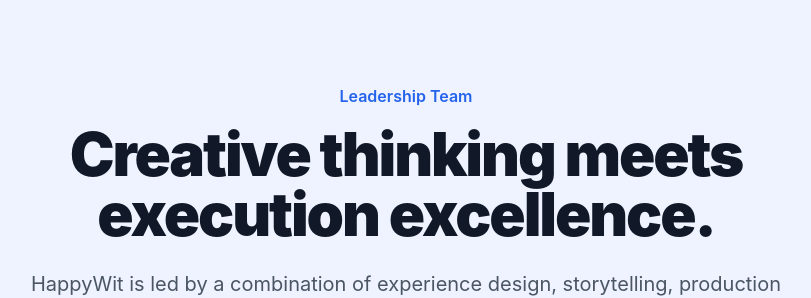
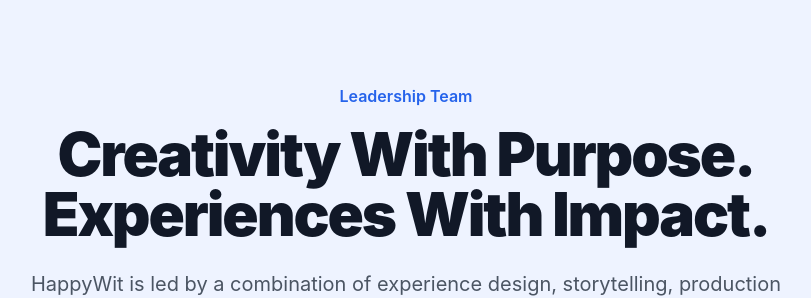
Before and after one commit to pawanmodi4life/HappyWit, a React (Vite) app: page / in a window 1280 px wide. Shown: the part 7120-7418 px from the top of the page, without its empty margins (234-1045 px from the left). Built offline with nearby package versions, Linux system fonts and the light colour scheme.

Commit message:
Update App.jsx

```diff
--- a/src/App.jsx
+++ b/src/App.jsx
@@ -553,7 +553,7 @@
       <section id="team" className="bg-[#EEF3FF] px-6 py-24 md:px-12 lg:px-20">
         <div className="mx-auto mb-12 max-w-4xl text-center">
           <p className="mb-4 font-semibold text-[#2563EB]">Leadership Team</p>
-          <h2 className="break-words text-4xl font-black tracking-[-0.035em] sm:text-5xl md:text-6xl">Creative thinking meets execution excellence.</h2>
+          <h2 className="break-words text-4xl font-black tracking-[-0.035em] sm:text-5xl md:text-6xl">Creativity With Purpose. Experiences With Impact.</h2>
           <p className="mx-auto mt-6 max-w-3xl text-xl leading-relaxed text-[#4B5563]">
             HappyWit is led by a combination of experience design, storytelling, production and operational expertise.
           </p>
```
